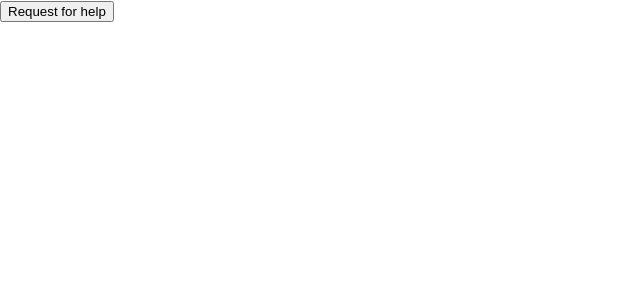
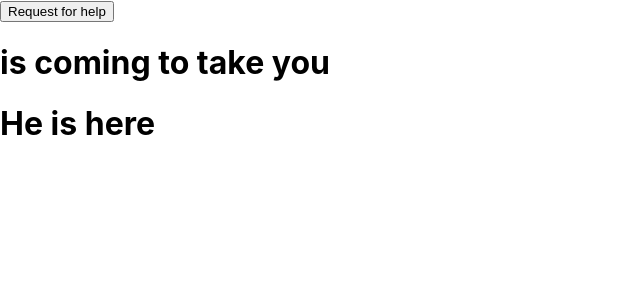
Before and after one commit to kg-kartik/Ambulance-on-demand, a React (Create React App) app in the folder client/: page / in a window 1280 px wide. Shown: the top 300 px of the page, without its empty margins (0-640 px from the left). Built offline with nearby package versions, Linux system fonts and the light colour scheme; no server answers.

Commit message:
Added request-accept-event

```diff
--- a/client/src/User.js
+++ b/client/src/User.js
@@ -1,12 +1,25 @@
 import React, { Component } from "react";
-import axios from "axios"
 import socketIOClient from 'socket.io-client'
 
+const socket =  socketIOClient("http://localhost:5000")
 class User extends Component {
   constructor(props) {
     super(props)
+    this.state = {
+        displayName : "",
+        address : ""
+    }
   }
 
+componentDidMount() {
+  socket.on("request-sent",(data) => {
+      console.log(data);
+    this.setState ({
+        displayName : data.displayName,
+        address : data.address
+    })
+  })
+}
 requestforHelp = () => {
     var requestDetails = {
         patientId : "1",
@@ -15,15 +28,16 @@ requestforHelp = () => {
             latitude: 12.9718915,
             longitude: 77.64115449999997
         }
-      }
-  const socket =  socketIOClient("http://localhost:5000")
-  socket.emit("request-for-help",requestDetails)
+    }
+    socket.emit("request-for-help",requestDetails);
 }
-
   render() {
+      const {displayName,address} = this.state;
     return (
       <div>
         <button onClick={this.requestforHelp}> Request for help</button>
+        <h1>{displayName} is coming to take you</h1>
+        <h1> He is here {address}</h1>
       </div>
     );
   }
```
